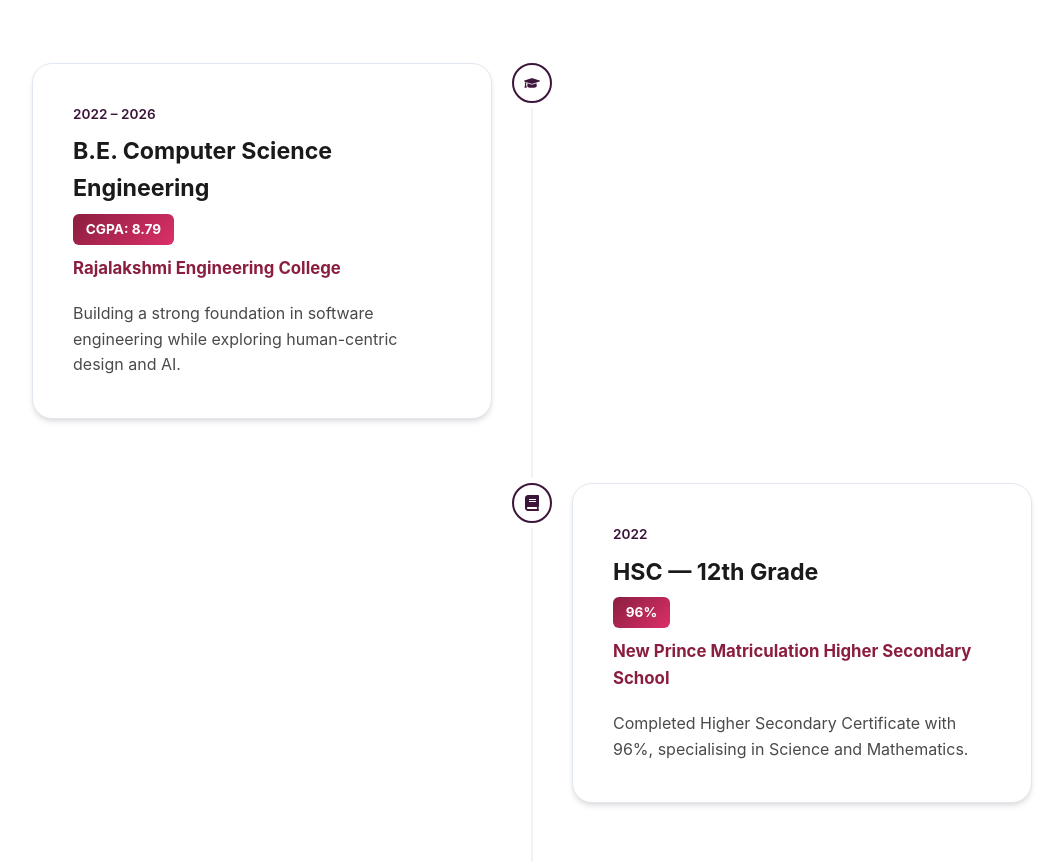
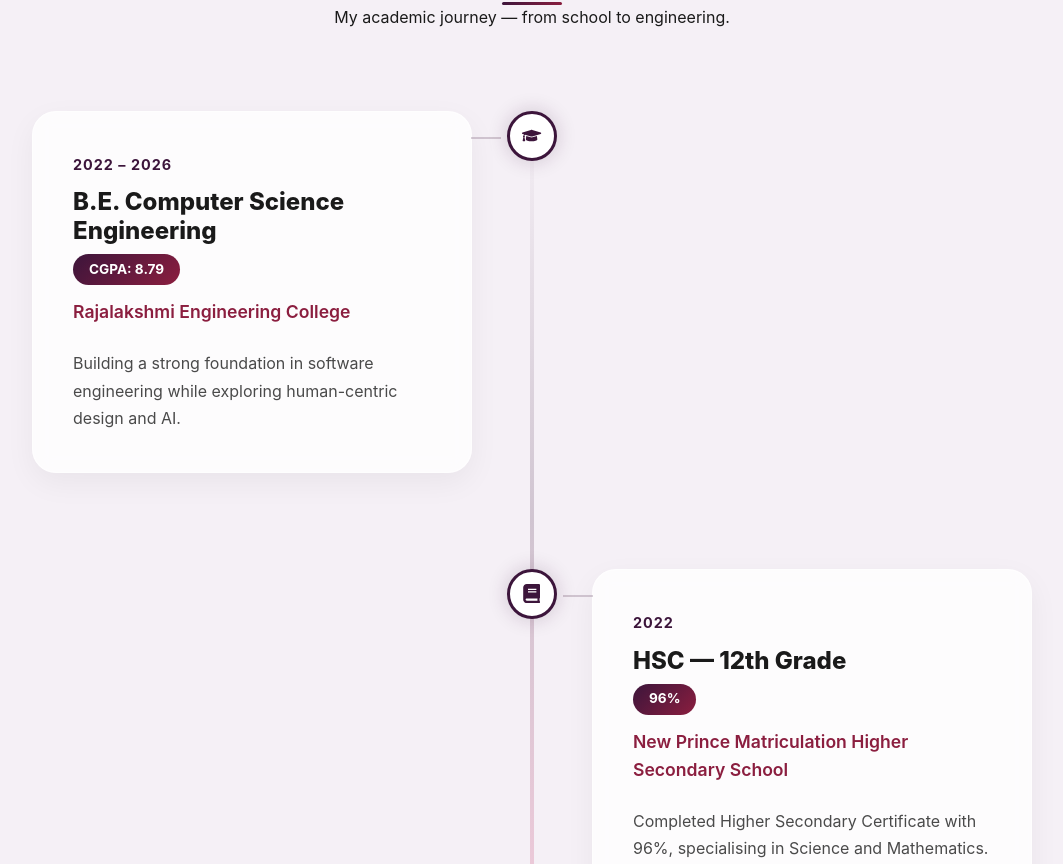
Before and after one commit to Maheswari-23/Maheswari_R_J_Portfolio, a React (Vite) app: page / in a window 1280 px wide. Shown: the part 998-1862 px from the top of the page, without its empty margins (108-1171 px from the left). Built offline with nearby package versions, Linux system fonts and the light colour scheme.

Commit message:
style: enhance education section with glassmorphism and branching timeline

```diff
--- a/src/App.css
+++ b/src/App.css
@@ -933,31 +933,36 @@
 
 /* --- THE EDUCATION TIMELINE --- */
 .edu-section {
-  padding: 6rem 0;
-  background: var(--bg-light);
+  padding: 8rem 0;
+  background: var(--bg-royal);
+  position: relative;
+  overflow: hidden;
 }
 
 .edu-timeline {
   position: relative;
   max-width: 1000px;
-  margin: 4rem auto 0;
+  margin: 5rem auto 0;
 }
 
 .edu-timeline-line {
   position: absolute;
   left: 50%;
   transform: translateX(-50%);
-  width: 2px;
+  width: 4px;
   height: 100%;
-  background: rgba(0,0,0,0.05);
+  background: linear-gradient(to bottom, transparent, var(--primary-color), var(--accent-color), transparent);
+  border-radius: 10px;
+  opacity: 0.2;
 }
 
 .edu-timeline-item {
   position: relative;
   width: 100%;
-  margin-bottom: 4rem;
+  margin-bottom: 6rem;
   display: flex;
   justify-content: flex-end;
+  z-index: 1;
 }
 
 .edu-timeline-item.edu-left {
@@ -969,76 +974,114 @@
   left: 50%;
   top: 0;
   transform: translateX(-50%);
-  width: 40px;
-  height: 40px;
+  width: 50px;
+  height: 50px;
   background: white;
-  border: 2px solid var(--primary-color);
+  border: 3px solid var(--primary-color);
   border-radius: 50%;
   z-index: 3;
   display: flex;
   align-items: center;
   justify-content: center;
   color: var(--primary-color);
-  box-shadow: 0 0 0 5px white;
+  font-size: 1.2rem;
+  box-shadow: 0 0 20px rgba(60, 21, 59, 0.2);
+  transition: all 0.4s ease;
+}
+
+.edu-timeline-item:hover .edu-dot {
+  background: var(--primary-color);
+  color: white;
+  transform: translateX(-50%) scale(1.2);
+  box-shadow: 0 0 30px rgba(60, 21, 59, 0.4);
 }
 
 .edu-card {
-  width: 46%;
-  background: white;
+  width: 44%;
+  background: rgba(255, 255, 255, 0.8);
+  backdrop-filter: blur(10px);
+  -webkit-backdrop-filter: blur(10px);
   padding: 2.5rem;
-  border-radius: 20px;
-  box-shadow: var(--shadow);
-  border: 1px solid var(--border-color);
+  border-radius: 24px;
+  box-shadow: 0 10px 30px rgba(0, 0, 0, 0.05);
+  border: 1px solid rgba(255, 255, 255, 0.5);
   position: relative;
-  transition: transform 0.3s ease;
+  transition: all 0.5s cubic-bezier(0.165, 0.84, 0.44, 1);
 }
 
 .edu-card:hover {
-  transform: translateY(-5px);
+  transform: translateY(-10px);
+  background: white;
+  box-shadow: 0 20px 40px rgba(0, 0, 0, 0.1);
   border-color: var(--primary-color);
 }
 
 .edu-year {
-  display: block;
-  font-size: 0.85rem;
-  font-weight: 600;
+  display: inline-block;
+  font-size: 0.9rem;
+  font-weight: 700;
   color: var(--primary-color);
-  margin-bottom: 0.5rem;
+  margin-bottom: 0.8rem;
+  letter-spacing: 1px;
 }
 
 .edu-title {
-  font-size: 1.45rem;
-  margin-bottom: 0.4rem;
+  font-size: 1.5rem;
+  font-weight: 800;
+  margin-bottom: 0.5rem;
+  color: var(--text-primary);
+  line-height: 1.2;
 }
 
 .edu-score {
   display: inline-block;
   font-size: 0.85rem;
   font-weight: 700;
-  background: var(--gradient-light);
+  background: var(--gradient);
   color: white;
-  padding: 0.3rem 0.8rem;
-  border-radius: 6px;
-  margin-bottom: 0.6rem;
+  padding: 0.3rem 1rem;
+  border-radius: 50px;
+  margin-bottom: 0.8rem;
 }
 
 .edu-org {
-  font-size: 1.05rem;
+  font-size: 1.1rem;
+  font-weight: 600;
   color: var(--secondary-color);
-  margin-bottom: 1.2rem;
+  margin-bottom: 1.5rem;
 }
 
 .edu-desc {
   font-size: 1rem;
   color: var(--text-secondary);
-  line-height: 1.6;
+  line-height: 1.7;
+}
+
+/* Branching Connector */
+.edu-card::after {
+  content: "";
+  position: absolute;
+  top: 25px;
+  width: 30px;
+  height: 2px;
+  background: var(--primary-color);
+  opacity: 0.2;
+}
+
+.edu-left .edu-card::after {
+  right: -30px;
+}
+
+.edu-right .edu-card::after {
+  left: -30px;
 }
 
 @media (max-width: 768px) {
   .edu-timeline-line { left: 20px; transform: none; }
   .edu-dot { left: 20px; transform: translateX(-50%); }
-  .edu-timeline-item { justify-content: flex-start; padding-left: 50px; }
-  .edu-card { width: 100%; }
+  .edu-timeline-item { justify-content: flex-start; padding-left: 50px; margin-bottom: 4rem; }
+  .edu-card { width: 100%; padding: 2rem; }
+  .edu-card::after { display: none; }
 }
 
 /* RESPONSIVE DESIGN */
```
